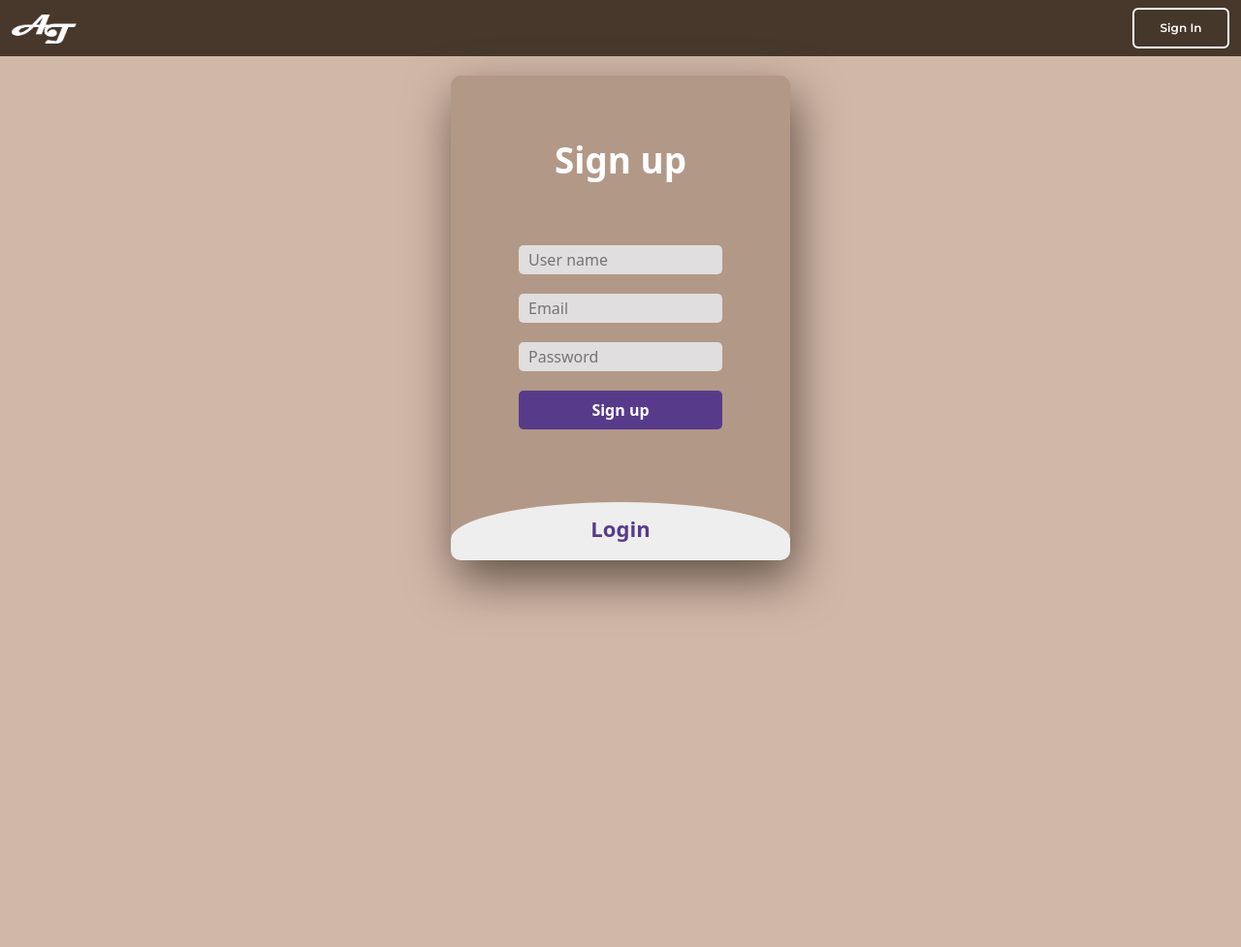
After one commit to gekik44/neuro_image_task, a Flask app: page /authorization in a window 1280 px wide. The commit adds this page. Shown: the top 977 px of the page at 97% size. Run offline with Flask 3, Linux system fonts and the light colour scheme.

Commit message:
Added authorization page, login form. Added sqlalchemy and started creating database.

```diff
--- a/main.py
+++ b/main.py
@@ -1,25 +1,56 @@
 from flask import Flask, render_template, request
 from neuro import convert_image
-
+from flask_sqlalchemy import SQLAlchemy
 
 app = Flask(__name__)
-
+# app.config['SQLAlCHEMY_DATABASE_URI'] = 'sqlite:///account.db'
+# app.config['SQLALCHEMY_TRACK_MODIFICATIONS'] = True
+# db = SQLAlchemy(app)
+#
+# class Account(db.Model):
+#     id = db.Column(db.Integer, primary_key=True)
+#     username = db.Column(db.String, primary_key=True, nullable=False)
+#     email = db.Column(db.String, primary_key=True, nullable=False)
+#     password = db.Column(db.String, nullable=False)
+#     def __repr__(self):
+#         return '<Account %r>'% self.id
 
 @app.route("/")
 def index():
     return render_template("index.html", title="start")
 
+@app.route("/authorization")
+def account():
+    return render_template("authorization.html", title="authorization")
+# @app.route("/account")
+# def account():
+#     return render_template("account.html", title="account")
 @app.route("/img_converter", methods=["GET", "POST"])
 def img_converter():
     if request.method == "GET":
         return render_template("img_converter.html", title="converter")
     elif request.method == "POST":
+        if 'content_image_1' in request.form:
+            content_image = "content_image_1.jpg"
+        elif 'content_image_2' in request.form:
+            content_image = "content_image_2.jpg"
+        elif 'content_image_3' in request.form:
+            content_image = "content_image_3.jpg"
         print(request.form)
-        if request.form['image_style_1'] == 'on':
-            convert_image("origin.jpg","image_style_3.jpg")
+        if 'image_style_1' in request.form:
+            convert_image(content_image, "image_style_1.jpg")
+        elif 'image_style_2' in request.form:
+            convert_image(content_image, "image_style_2.jpg")
+        elif 'image_style_3' in request.form:
+            convert_image(content_image, "image_style_3.jpg")
+        elif 'image_style_4' in request.form:
+            convert_image(content_image, "image_style_4.jpg")
+        elif 'image_style_5' in request.form:
+            convert_image(content_image, "image_style_5.jpg")
+        elif 'image_style_6' in request.form:
+            convert_image(content_image, "image_style_6.jpg")
         return render_template("img_converter.html", title="converter")
 
 
-
 if __name__ == '__main__':
-    app.run(host='0.0.0.0', port=5000)
+    app.run(host='192.168.0.100', port=8080)
--- /dev/null
+++ b/static/css/authorization.css
@@ -0,0 +1,89 @@
+body{
+    background-color: #D0B8A8;
+    margin: 0;
+}
+
+.main{
+    margin-left: auto;
+    margin-right: auto;
+	width: 350px;
+	height: 500px;
+	background: red;
+	overflow: hidden;
+	background: #B29887 no-repeat center/ cover;
+	border-radius: 10px;
+	box-shadow: 5px 20px 50px #625146;
+	margin-top: 20px;
+
+}
+#chk{
+	display: none;
+}
+.signup{
+	position: relative;
+	width:100%;
+	height: 100%;
+}
+label{
+	color: #fff;
+	font-size: 2.3em;
+	justify-content: center;
+	display: flex;
+	margin: 60px;
+	font-weight: bold;
+	cursor: pointer;
+	transition: .5s ease-in-out;
+}
+input{
+	width: 60%;
+	height: 30px;
+	background: #e0dede;
+	justify-content: center;
+	display: flex;
+	margin: 20px auto;
+	padding: 10px;
+	border: none;
+	outline: none;
+	border-radius: 5px;
+}
+button{
+	width: 60%;
+	height: 40px;
+	margin: 10px auto;
+	justify-content: center;
+	display: block;
+	color: #fff;
+	background: #573b8a;
+	font-size: 1em;
+	font-weight: bold;
+	margin-top: 20px;
+	outline: none;
+	border: none;
+	border-radius: 5px;
+	transition: .2s ease-in;
+	cursor: pointer;
+}
+button:hover{
+	background: #6d44b8;
+}
+.login{
+	height: 460px;
+	background: #eee;
+	border-radius: 60% / 10%;
+	transform: translateY(-180px);
+	transition: .8s ease-in-out;
+}
+.login label{
+	color: #573b8a;
+	transform: scale(.6);
+}
+
+#chk:checked ~ .login{
+	transform: translateY(-500px);
+}
+#chk:checked ~ .login label{
+	transform: scale(1);
+}
+#chk:checked ~ .signup label{
+	transform: scale(.6);
+}
--- a/static/css/base.css
+++ b/static/css/base.css
@@ -6,112 +6,27 @@ h1 {
     letter-spacing: 0.11em;
     margin-top: 216px;
 }
-.textform{
-    color:black;
-    text-align: center;
-    font-family: 'Bebas Neue';
-    font-size: 50px;
-}
 
 header {
     background:#47382B;
     padding: 0;
 }
 
-.box {
+#button {
+	display: block;
+	font-size: 12px;
+	color: white;
 	text-align: center;
-}
-.button {
-    display: block;
-	font-size: 10px;
-	padding: 10px 30px;
-	color: #fff;
-	text-decoration: none;
-	cursor: pointer;
-	transition: all 0.3s ease-out;
-	background: #403e3d;
-	border-radius: 0px;
-	text-align: center;
-	font-weight: 600;
     font-family: 'Montserrat';
+    font-weight: 600;
+    background:#46372B;
+    border: 2px solid white;
+	padding: 10px 20px;
 	width: 100px;
-	border-radius: 0;
 	transition: all 0.5s ease;
 	margin: auto;
+}
 
+#button:hover {
+	background: #2C241E;
 }
-.overlay {
-	position: fixed;
-	top: 0;
-	bottom: 0;
-	left: 0;
-	right: 0;
-	background: rgba(0, 0, 0, 0.8);
-	transition: opacity 500ms;
-	visibility: hidden;
-	opacity: 0;
-}
-.overlay:target {
-	visibility: visible;
-	opacity: 1;
-}
-.wrapper {
-	margin: 70px auto;
-	padding: 20px;
-	background: #e7e7e7;
-	border-radius: 5px;
-	width: 30%;
-	position: relative;
-	transition: all 5s ease-in-out;
-}
-.wrapper h2 {
-	margin-top: 0;
-	color: #333;
-}
-.wrapper .close {
-	position: absolute;
-	top: 20px;
-	right: 30px;
-	transition: all 200ms;
-	font-size: 30px;
-	font-weight: bold;
-	text-decoration: none;
-	color: #333;
-}
-.wrapper .close:hover {
-	color: #06D85F;
-}
-.wrapper .content {
-	max-height: 30%;
-	overflow: auto;
-}
-/*form*/
-
-
-form label {
-	text-transform: uppercase;
-	font-weight: 500;
-	letter-spacing: 3px;
-}
-input[type=text], select, textarea {
-	width: 100%;
-	padding: 12px;
-	border: 1px solid #ccc;
-	border-radius: 4px;
-	box-sizing: border-box;
-	margin-top: 6px;
-	margin-bottom: 16px;
-	resize: vertical;
-}
-input[type="submit"] {
-	background-color: #413b3b;
-	color: #fff;
-	padding: 15px 50px;
-	border: none;
-	border-radius: 50px;
-	cursor: pointer;
-	font-size: 15px;
-	text-transform: uppercase;
-	letter-spacing: 3px;
-}
-}
--- a/static/css/index.css
+++ b/static/css/index.css
@@ -4,14 +4,14 @@ body {
 }
 .btn {
 	display: block;
-	font-size: 17px;
+	font-size: 20px;
 	color:white;
 	text-align: center;
-	font-weight: 600;
+	font-weight: 500;
     font-family: 'Montserrat';
     background: #A15DB9;
 	padding: 17px 30px;
-	width: 238px;
+	width: 270px;
 	border-radius: 0;
 	transition: all 0.5s ease;
 	margin: auto;
--- /dev/null
+++ b/templates/authorization.html
@@ -0,0 +1,44 @@
+{% extends "base.html" %}
+{% block css %}
+  <link rel="stylesheet" href="static/css/authorization.css">
+{% endblock %}
+
+{% block main %}
+<!--<h2>SIGN IN</h2>-->
+<!--<form method="post">-->
+<!--		<div class="content">-->
+<!--				<div class="container">-->
+<!--					<form>-->
+<!--						<label>Enter email</label>-->
+<!--						<input placeholder="email" type="text">-->
+<!--						<label>Enter password</label>-->
+<!--						<input placeholder="password" type="text">-->
+<!--						<input type="submit" value="Log in">-->
+<!--					</form>-->
+<!--				</div>-->
+<!--			</div>-->
+<!--</form>-->
+
+<div class="main">
+		<input type="checkbox" id="chk" aria-hidden="true">
+
+			<div class="signup">
+				<form>
+					<label for="chk" aria-hidden="true">Sign up</label>
+					<input type="text" name="txt" placeholder="User name" required="">
+					<input type="email" name="email" placeholder="Email" required="">
+					<input type="password" name="pswd" placeholder="Password" required="">
+					<button>Sign up</button>
+				</form>
+			</div>
+
+			<div class="login">
+				<form>
+					<label for="chk" aria-hidden="true">Login</label>
+					<input type="email" name="email" placeholder="Email" required="">
+					<input type="password" name="pswd" placeholder="Password" required="">
+					<button>Login</button>
+				</form>
+			</div>
+</div>
+{% endblock %}
--- a/templates/base.html
+++ b/templates/base.html
@@ -12,7 +12,7 @@
 <!-- fonts-->
     <link rel="preconnect" href="https://fonts.googleapis.com">
     <link rel="preconnect" href="https://fonts.gstatic.com" crossorigin>
-    <link href="https://fonts.googleapis.com/css2?family=Bebas+Neue&family=Montserrat:wght@400;600&display=swap" rel="stylesheet">
+    <link href="https://fonts.googleapis.com/css2?family=Bebas+Neue&family=Montserrat:wght@400;500;600&display=swap" rel="stylesheet">
     <title>{{ title }}</title>
     <link rel="icon" href="static/img/logo.png">
   </head>
@@ -27,45 +27,13 @@
               <ul class="navbar-nav me-auto mb-2 mb-lg-0">
               </ul>
                 <form class="d-flex">
-                    <a class="button" href="#divOne" type="submit">Поиск</a>
+                    <a class="btn" id = "button" href="/authorization">Sign In</a>
                 </form>
             </div>
           </div>
         </nav>
-<!--      <nav class="navbar navbar-expand-lg">-->
-<!--        <div class="container">-->
-<!--          <div class="row">-->
-<!--            <div class="col">-->
-<!--                <a class="navbar-brand" href="/">-->
-<!--                  <img src="static/img/logo.png" alt="Logo" width="67" height="30" class="d-inline-block align-text-top">-->
-<!--                </a>-->
-<!--            </div>-->
-<!--            <div class="col">-->
-<!--              <div class="">-->
-<!--		        <a class="button my-2" href="#divOne">sing in</a>-->
+    </header>
 
-<!--	          </div>-->
-<!--            </div>-->
-<!--          </div>-->
-<!--        </div>-->
-<!--      </nav>-->
-    </header>
-      <div class="overlay" id="divOne">
-		<div class="wrapper">
-			<h2 class = "textform">SIGN IN</h2><a class="close" href="#">&times;</a>
-			<div class="content">
-				<div class="container">
-					<form>
-						<label>Enter email</label>
-						<input placeholder="email" type="text">
-						<label>Enter password</label>
-						<input placeholder="password" type="text">
-						<input type="submit" value="Log in">
-					</form>
-				</div>
-			</div>
-		</div>
-	  </div>
     {% block main %} {% endblock %}
   </body>
 </html>
```
Also changed, not shown: static/css/img_converter.css (+1 -10 lines), templates/img_converter.html (+11 -11 lines), static/img/content2.svg, static/img/content3.svg, static/img/content_image_1.jpg (added), templates/account.html (added), 3 other files.
